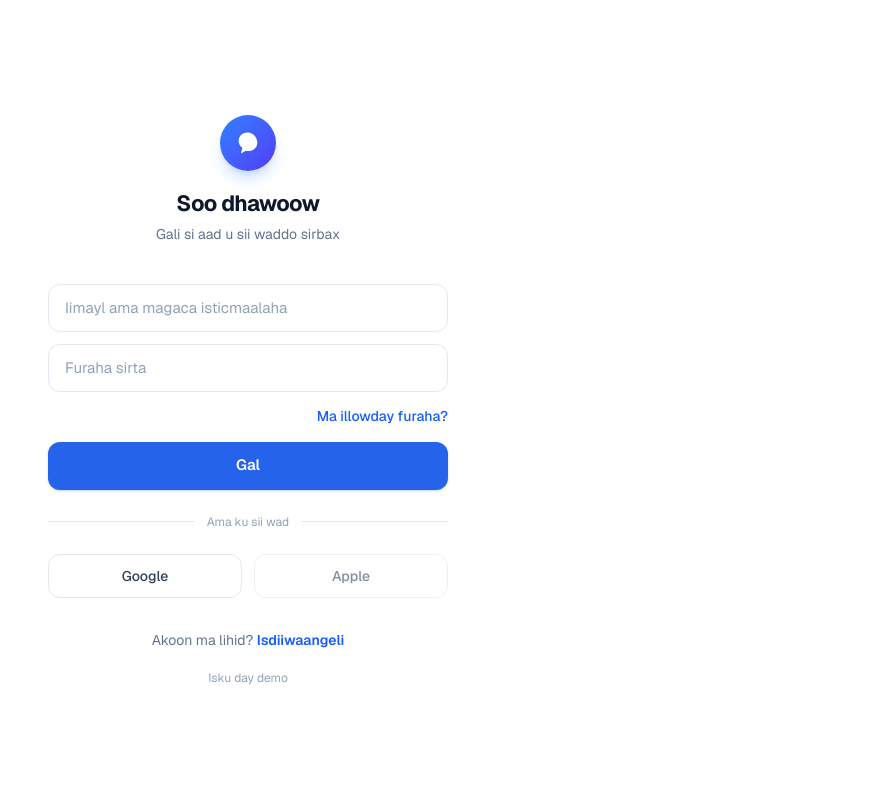
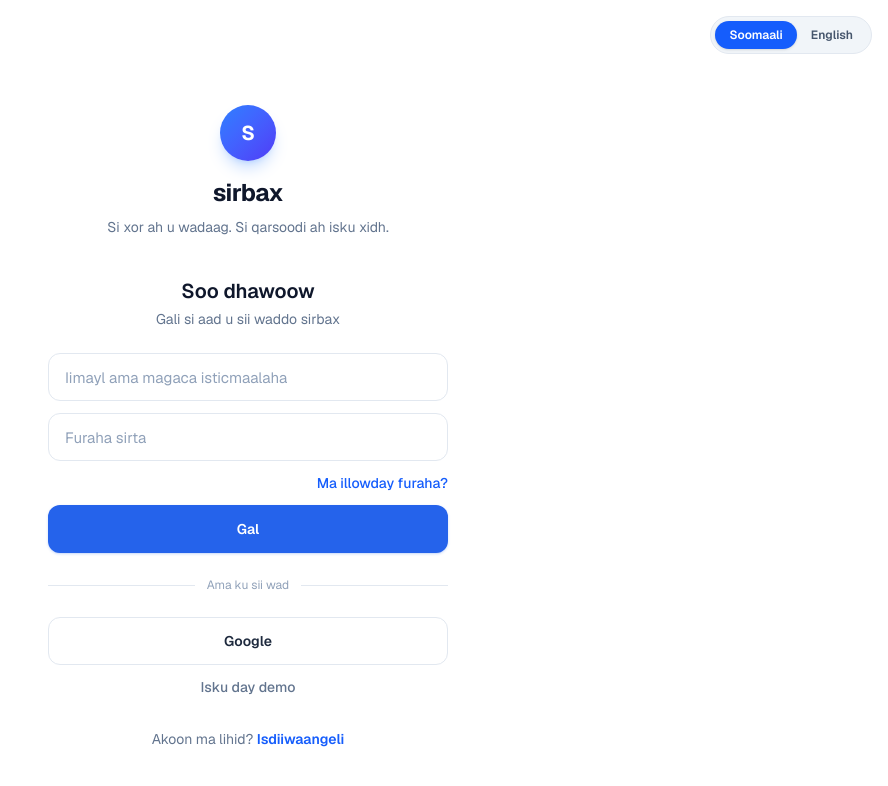
Before and after one commit to Levy254885/sirbax, a Next.js app: page /login in a window 1280 px wide. Shown: the top 786 px of the page, without its empty margins (392-1280 px from the left). Built offline with nearby package versions, Linux system fonts and the light colour scheme; no server answers.

Commit message:
feat: marketplace UI tabs + login language switcher + orders firestore rules

```diff
--- a/src/app/(auth)/login/page.tsx
+++ b/src/app/(auth)/login/page.tsx
@@ -7,6 +7,7 @@ import { Button } from "@/components/ui/Button";
 import { useAuth } from "@/context/AuthContext";
 import { useI18n } from "@/context/I18nContext";
 import toast from "@/lib/toast";
+import { LanguageSwitcher } from "@/components/common/LanguageSwitcher";
 
 export default function LoginPage() {
   const [email, setEmail] = useState("");
@@ -19,7 +20,7 @@ export default function LoginPage() {
   const handleSubmit = async (e: React.FormEvent) => {
     e.preventDefault();
     if (!email || !password) {
-      toast.error("Geli iimayl iyo furaha");
+      toast.error(t.emailOrUsername);
       return;
     }
     setLoading(true);
@@ -27,7 +28,7 @@ export default function LoginPage() {
       await loginWithEmail(email, password);
       router.push("/home");
     } catch (err) {
-      toast.error(err instanceof Error ? err.message : "Gelitaanku wuu fashilmay");
+      toast.error(err instanceof Error ? err.message : "Login failed");
     } finally {
       setLoading(false);
     }
@@ -35,26 +36,48 @@ export default function LoginPage() {
 
   return (
     <div className="flex min-h-screen flex-col bg-white">
-      <div className="mx-auto flex w-full max-w-md flex-1 flex-col justify-center px-6 py-12">
+      <div className="flex justify-end px-4 pt-4">
+        <LanguageSwitcher />
+      </div>
+      <div className="mx-auto flex w-full max-w-md flex-1 flex-col justify-center px-6 py-8">
         <div className="mb-10 flex flex-col items-center text-center">
           <div className="mb-4 flex h-14 w-14 items-center justify-center rounded-full bg-gradient-to-br from-blue-500 to-indigo-600 shadow-lg shadow-blue-500/25">
-            <svg viewBox="0 0 24 24" fill="none" className="h-7 w-7 text-white">
-              <path d="M12 3c-4.5 0-8 3-8 7.2 0 2.4 1.2 4.5 3.1 5.8L6 21l4.2-2.3c.6.1 1.2.2 1.8.2 4.5 0 8-3 8-7.2S16.5 3 12 3z" fill="currentColor" />
-            </svg>
+            <span className="text-xl font-bold text-white">S</span>
           </div>
-          <h1 className="text-[22px] font-bold tracking-tight text-slate-900">{t.welcomeBack}</h1>
-          <p className="mt-1 text-sm text-slate-500">{t.signInContinue}</p>
+          <h1 className="text-2xl font-bold tracking-tight text-slate-900">{t.appName}</h1>
+          <p className="mt-2 text-sm text-slate-500">
+            {t.tagline1} {t.tagline2}
+          </p>
         </div>
 
+        <h2 className="mb-1 text-center text-xl font-semibold text-slate-900">{t.welcomeBack}</h2>
+        <p className="mb-6 text-center text-sm text-slate-500">{t.signInContinue}</p>
+
         <form onSubmit={handleSubmit} className="space-y-3">
-          <input type="email" placeholder={t.emailOrUsername} value={email} onChange={(e) => setEmail(e.target.value)} autoComplete="email" required
-            className="h-12 w-full rounded-xl border border-slate-200 bg-white px-4 text-[15px] text-slate-900 placeholder:text-slate-400 focus:border-blue-500 focus:outline-none focus:ring-2 focus:ring-blue-500/20" />
-          <input type="password" placeholder={t.password} value={password} onChange={(e) => setPassword(e.target.value)} autoComplete="current-password" required
-            className="h-12 w-full rounded-xl border border-slate-200 bg-white px-4 text-[15px] text-slate-900 placeholder:text-slate-400 focus:border-blue-500 focus:outline-none focus:ring-2 focus:ring-blue-500/20" />
-          <div className="flex justify-end pt-0.5">
-            <Link href="/forgot-password" className="text-sm font-medium text-blue-600 hover:underline">{t.forgotPassword}</Link>
+          <input
+            type="email"
+            placeholder={t.emailOrUsername}
+            value={email}
+            onChange={(e) => setEmail(e.target.value)}
+            required
+            autoComplete="email"
+            className="h-12 w-full rounded-xl border border-slate-200 bg-white px-4 text-[15px] text-slate-900 placeholder:text-slate-400 focus:border-blue-500 focus:outline-none focus:ring-2 focus:ring-blue-500/20"
+          />
+          <input
+            type="password"
+            placeholder={t.password}
+            value={password}
+            onChange={(e) => setPassword(e.target.value)}
+            required
+            autoComplete="current-password"
+            className="h-12 w-full rounded-xl border border-slate-200 bg-white px-4 text-[15px] text-slate-900 placeholder:text-slate-400 focus:border-blue-500 focus:outline-none focus:ring-2 focus:ring-blue-500/20"
+          />
+          <div className="flex justify-end">
+            <Link href="/forgot-password" className="text-sm font-medium text-blue-600 hover:underline">
+              {t.forgotPassword}
+            </Link>
           </div>
-          <Button type="submit" size="lg" className="mt-1 w-full rounded-xl bg-blue-600 text-[15px] font-semibold hover:bg-blue-700" loading={loading}>
+          <Button type="submit" className="h-12 w-full rounded-xl bg-blue-600 text-base font-semibold hover:bg-blue-700" loading={loading}>
             {t.logIn}
           </Button>
         </form>
@@ -65,20 +88,38 @@ export default function LoginPage() {
           <div className="h-px flex-1 bg-slate-200" />
         </div>
 
-        <div className="grid grid-cols-2 gap-3">
-          <button type="button" onClick={async () => { setLoading(true); try { await loginWithGoogle(); router.push("/home"); } finally { setLoading(false); } }}
-            className="flex h-11 items-center justify-center gap-2 rounded-xl border border-slate-200 bg-white text-sm font-medium text-slate-700 hover:bg-slate-50">Google</button>
-          <button type="button" disabled className="flex h-11 items-center justify-center gap-2 rounded-xl border border-slate-200 bg-white text-sm font-medium text-slate-700 opacity-60">Apple</button>
-        </div>
+        <button
+          type="button"
+          onClick={async () => {
+            try {
+              await loginWithGoogle();
+              router.push("/home");
+            } catch (err) {
+              toast.error(err instanceof Error ? err.message : "Google login failed");
+            }
+          }}
+          className="flex h-12 w-full items-center justify-center gap-2 rounded-xl border border-slate-200 text-sm font-semibold text-slate-800 hover:bg-slate-50"
+        >
+          Google
+        </button>
+
+        <button
+          type="button"
+          onClick={() => {
+            enterDemo();
+            router.push("/home");
+          }}
+          className="mt-3 w-full text-center text-sm font-medium text-slate-500 hover:text-slate-800"
+        >
+          {t.tryDemo}
+        </button>
 
         <p className="mt-8 text-center text-sm text-slate-500">
           {t.noAccount}{" "}
-          <Link href="/register" className="font-semibold text-blue-600 hover:underline">{t.signUp}</Link>
+          <Link href="/register" className="font-semibold text-blue-600 hover:underline">
+            {t.signUp}
+          </Link>
         </p>
-
-        <button type="button" onClick={() => { enterDemo(); router.push("/home"); }} className="mt-5 text-center text-xs text-slate-400 hover:text-slate-600">
-          {t.tryDemo}
-        </button>
       </div>
     </div>
   );
```
Also changed, not shown: 1 other file (tests, documents, lock files or other folders).
